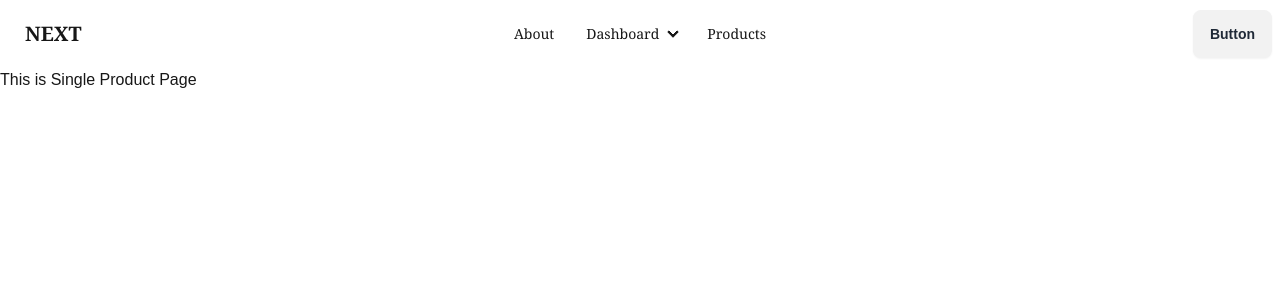
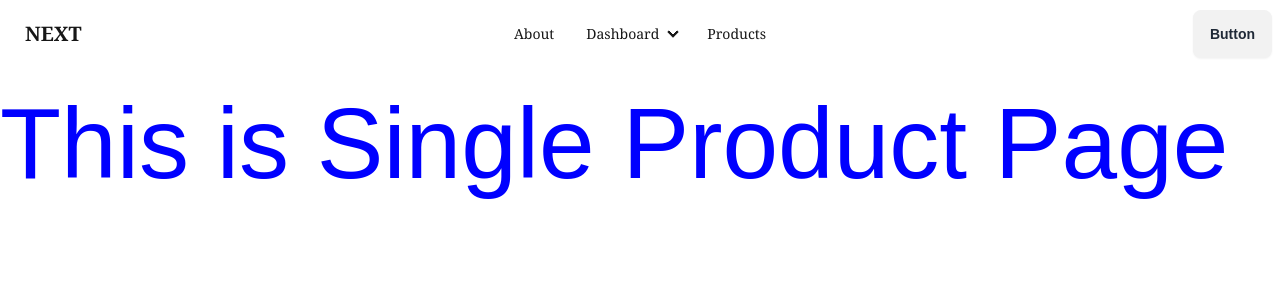
Before and after one commit to Kamrulthedev/first-next.js-app, a Next.js app: page /products/product in a window 1280 px wide. Shown: the top 300 px of the page. Built offline with nearby package versions, Linux system fonts and the light colour scheme.

Commit message:
apply-css-compunent

```diff
--- a/src/app/products/page.js
+++ b/src/app/products/page.js
@@ -1,9 +1,10 @@
 import React from "react";
+import style from "./product.module.css";
 
 const ProductsPage = () => {
   return (
     <div>
-      <h1>This is Products Page</h1>
+      <h1 className={style.heading}>This is Products Page</h1>
     </div>
   );
 };
--- /dev/null
+++ b/src/app/products/product.module.css
@@ -0,0 +1,4 @@
+.heading{
+    font-size: 50px;
+    color: aqua;
+}
--- /dev/null
+++ b/src/app/products/product/p.module.css
@@ -0,0 +1,4 @@
+.heading{
+    font-size: 100px;
+    color: blue;
+}
--- a/src/app/products/product/page.js
+++ b/src/app/products/product/page.js
@@ -1,7 +1,9 @@
+import style from "./p.module.css";
+
 const ProductPage = () => {
   return (
     <div>
-      <h1>This is Single Product Page</h1>
+      <h1 className={style.heading}>This is Single Product Page</h1>
     </div>
   );
 };
```
